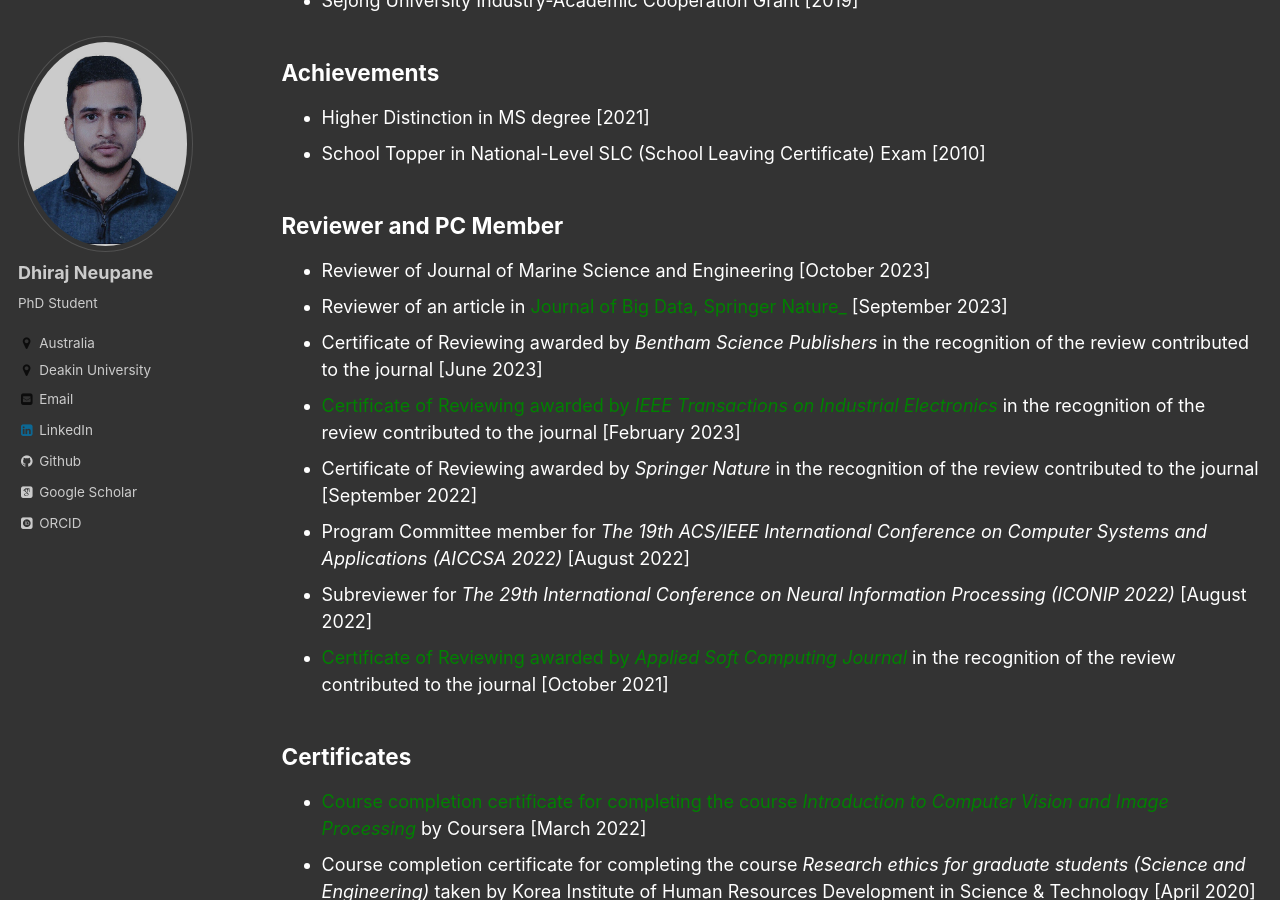
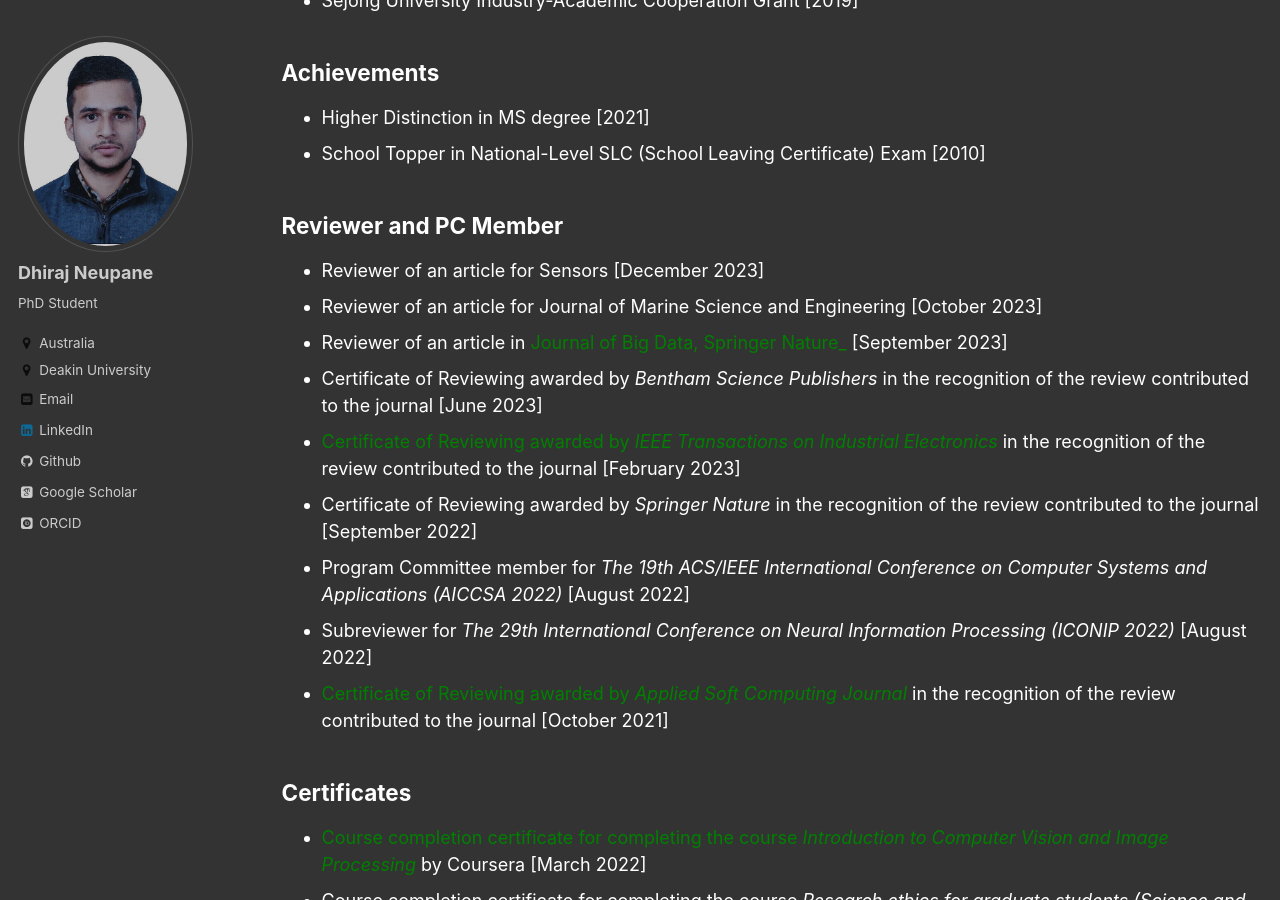
Before and after one commit to dhirajneupane/academicPortfolio, a Jekyll site: the page built from _pages/grants-awards.md, in a window 1280 px wide and 900 px high, scrolled down 357 px. Built offline with Jekyll 4.4.1, drawn with Linux system fonts in a browser that asks for light colours; some web fonts are replaced.

Commit message:
Update grants-awards.md

```diff
--- a/_pages/grants-awards.md
+++ b/_pages/grants-awards.md
@@ -17,8 +17,9 @@ redirect_from:
 * School Topper in National-Level SLC (School Leaving Certificate) Exam [2010]
 
 ## Reviewer and PC Member
-* Reviewer of [Journal of Marine Science and Engineering](https://github.com/dhirajneupane/academicPortfolio/blob/main/files/ReviewerCertificates/RC_DN_JSME.pdf){:target="_blank"} [October 2023]
-* Reviewer of an article in [<span style="color:green">Journal of Big Data, Springer Nature_</span>](https://journalofbigdata.springeropen.com/){:target="_blank"} [September 2023]
+* Reviewer of an article for [Sensors](https://github.com/dhirajneupane/academicPortfolio/blob/main/files/ReviewerCertificates/RC_sesnor.pdf){:target="_blank"} [December 2023]
+* Reviewer of an article for [Journal of Marine Science and Engineering](https://github.com/dhirajneupane/academicPortfolio/blob/main/files/ReviewerCertificates/RC_DN_JSME.pdf){:target="_blank"} [October 2023]
+* Reviewer of an article in [<span style="color:green">Journal of Big Data, Springer Nature_</span>](https://github.com/dhirajneupane/academicPortfolio/blob/main/files/ReviewerCertificates/RC_journalOfBigData.JPG){:target="_blank"} [September 2023]
 * Certificate of Reviewing awarded by _Bentham Science Publishers_ in the recognition of the review contributed to the journal [June 2023]
 * [<span style="color:green">Certificate of Reviewing awarded by _IEEE Transactions on Industrial Electronics_</span>](https://www.linkedin.com/posts/dhiraj-neupane-6b3089113_ieee-reviewer-activity-7026848069040160768-Ltda?utm_source=share&utm_medium=member_desktop){:target="_blank"} in the recognition of the review contributed to the journal [February 2023]
 * Certificate of Reviewing awarded by _Springer Nature_ in the recognition of the review contributed to the journal [September 2022]
```
